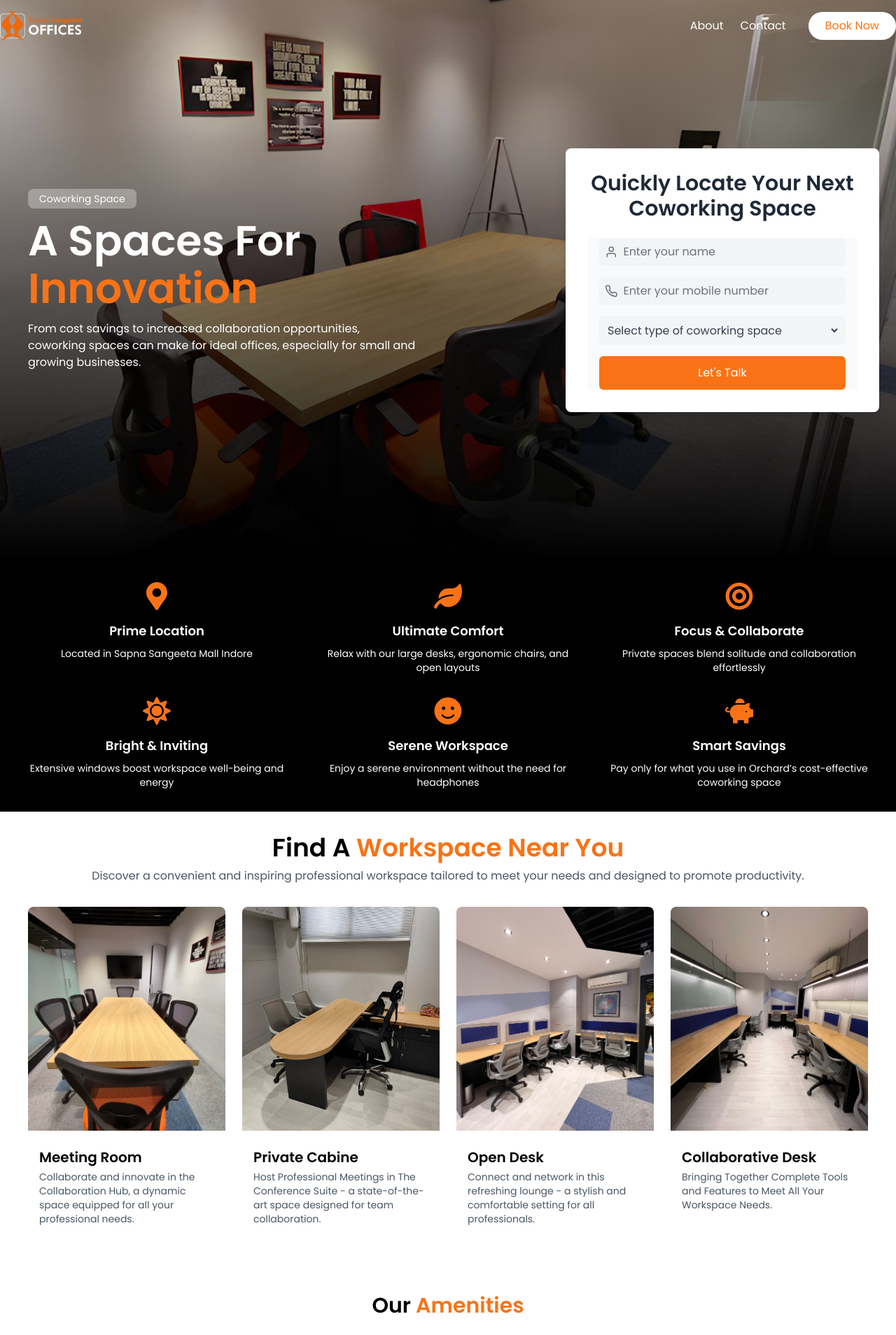
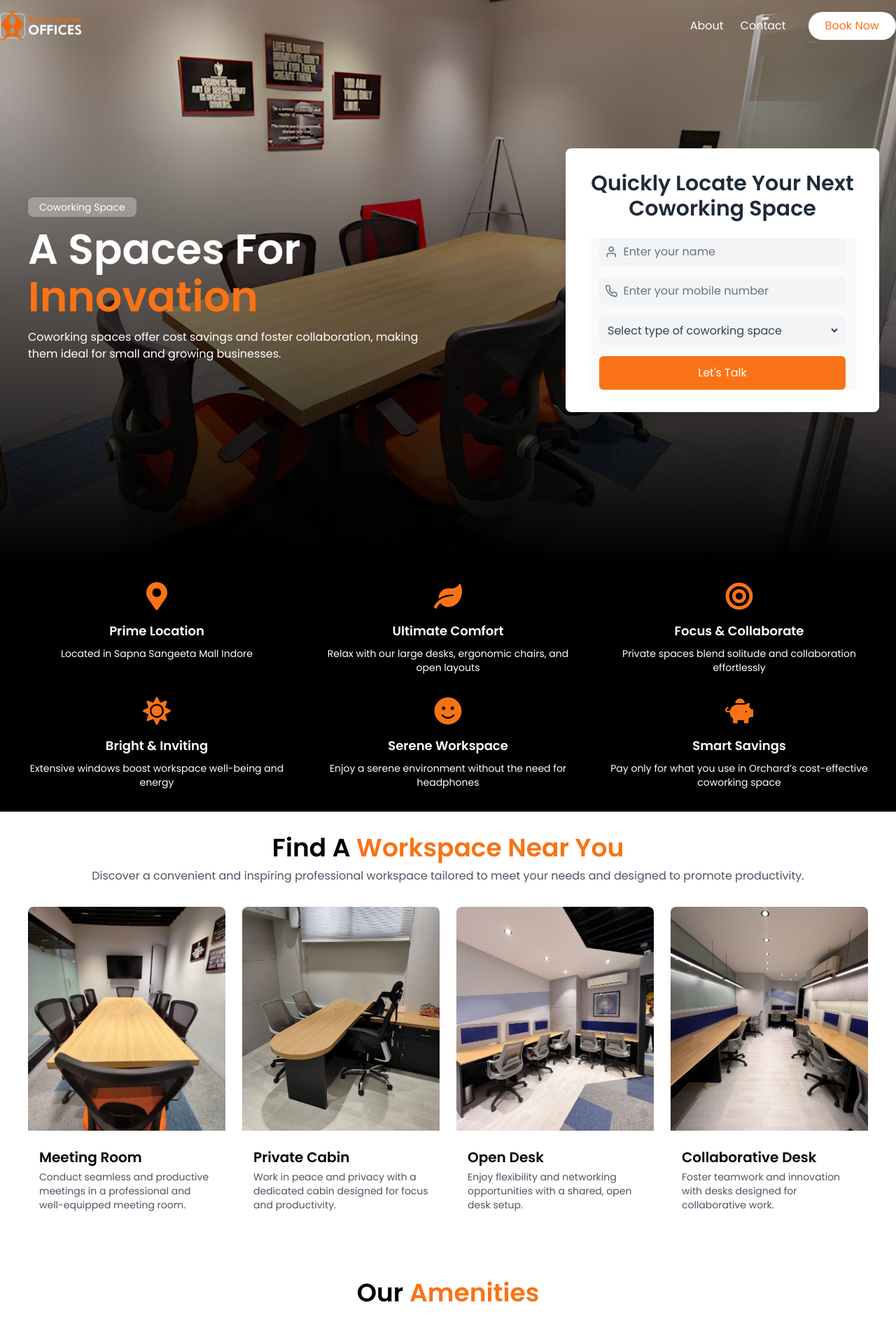
Before and after one commit to propques33/sapna-sangeeta-website, a React (Vite) app: page / in a window 1280 px wide. Shown: the top 1908 px of the page at 70% size. Built offline with nearby package versions, Linux system fonts and the light colour scheme.

Commit message:
Ui updated

```diff
--- a/src/components/Amenities.jsx
+++ b/src/components/Amenities.jsx
@@ -49,8 +49,11 @@ const Amenities = () => {
   return (
     <div className="bg-white py-12 px-6">
       <div className="text-center mb-10">
-        <h2 className="text-3xl font-semibold ">
-          Our <span className="text-orange-500 font-semibold">Amenities</span>
+        <h2 className="md:text-4xl lg:text-4xl text-3xl font-semibold ">
+          Our{" "}
+          <span className="text-orange-500 font-semibold md:text-4xl lg:text-4xl text-3xl">
+            Amenities
+          </span>
         </h2>
       </div>
       <div className="grid grid-cols-1 sm:grid-cols-2 lg:grid-cols-4 gap-8 max-w-6xl mx-auto">
--- a/src/components/Hero.jsx
+++ b/src/components/Hero.jsx
@@ -49,7 +49,7 @@ const Hero = () => {
           <h1 className="text-4xl md:text-6xl font-semibold text-white md:mb-4 mb-2">
             A Spaces For{" "}
             <span
-              className={`inline-block mt-2 font-semibold text-orange-500 transform transition-all duration-500 ${
+              className={`inline-block mt-0 md:mt-2 lg:mt-2 font-semibold text-orange-500 transform transition-all duration-500 ${
                 animate
                   ? "translate-y-full opacity-0"
                   : "translate-y-0 opacity-100"
@@ -59,9 +59,8 @@ const Hero = () => {
             </span>
           </h1>
           <p className="text-white text-sm md:text-base">
-            From cost savings to increased collaboration opportunities,
-            coworking spaces can make for ideal offices, especially for small
-            and growing businesses.
+            Coworking spaces offer cost savings and foster collaboration, making
+            them ideal for small and growing businesses.
           </p>
         </div>
       </div>
--- a/src/components/Workspace.jsx
+++ b/src/components/Workspace.jsx
@@ -10,15 +10,15 @@ const Workspaces = () => {
       price: "$30.00/day",
       title: "Meeting Room",
       description:
-        "Collaborate and innovate in the Collaboration Hub, a dynamic space equipped for all your professional needs.",
+        "Conduct seamless and productive meetings in a professional and well-equipped meeting room.",
       buttonLabel: "View Deal",
     },
     {
       image: privatecabin,
       price: "$20.00/day",
-      title: "Private Cabine",
+      title: "Private Cabin",
       description:
-        "Host Professional Meetings in The Conference Suite - a state-of-the-art space designed for team collaboration.",
+        "Work in peace and privacy with a dedicated cabin designed for focus and productivity.",
       buttonLabel: "View Deal",
     },
     {
@@ -26,7 +26,7 @@ const Workspaces = () => {
       price: "$20.00/day",
       title: "Open Desk",
       description:
-        "Connect and network in this refreshing lounge - a stylish and comfortable setting for all professionals.",
+        "Enjoy flexibility and networking opportunities with a shared, open desk setup.",
       buttonLabel: "View Deal",
     },
     {
@@ -34,9 +34,10 @@ const Workspaces = () => {
       price: "$20.00/day",
       title: "Collaborative Desk",
       description:
-        "Bringing Together Complete Tools and Features to Meet All Your Workspace Needs.",
+        "Foster teamwork and innovation with desks designed for collaborative work.",
       buttonLabel: "View Deal",
     },
+
     // {
     //   image: "https://via.placeholder.com/300",
     //   price: "$20.00/day",
```
